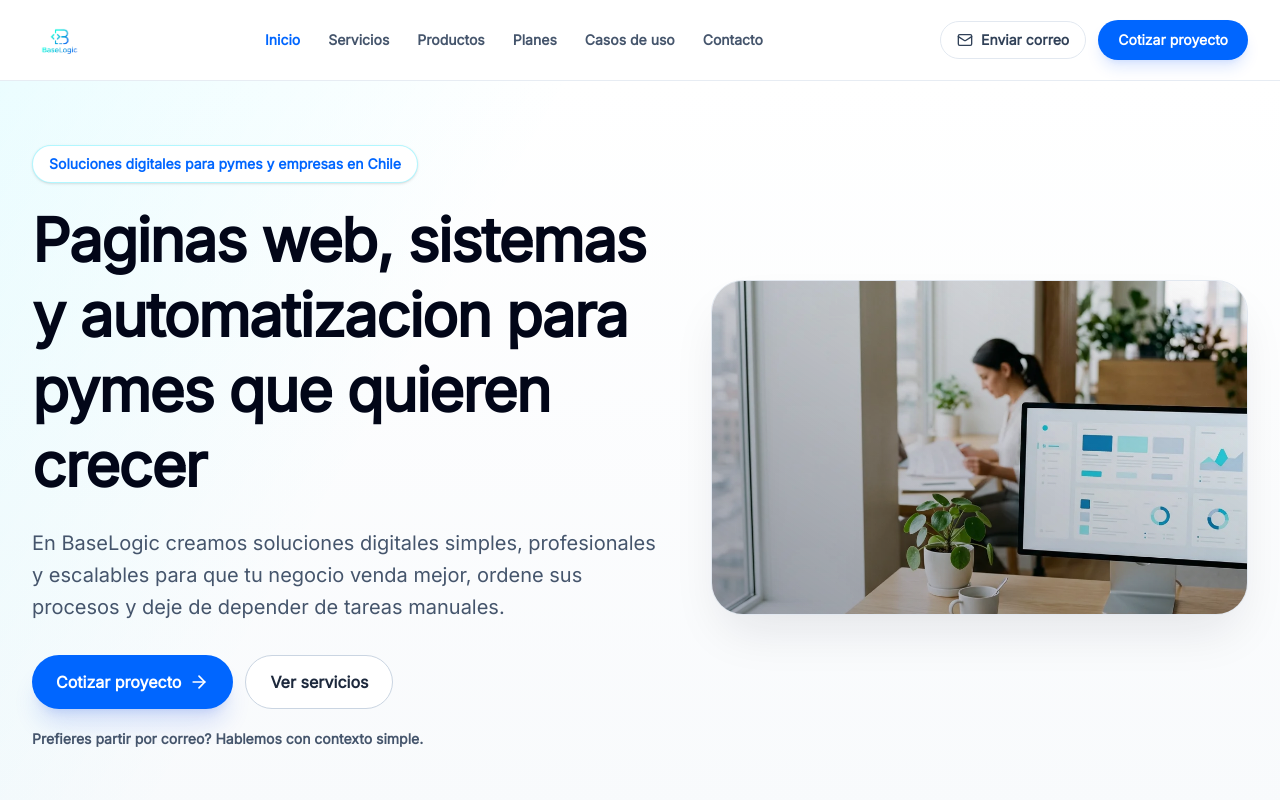
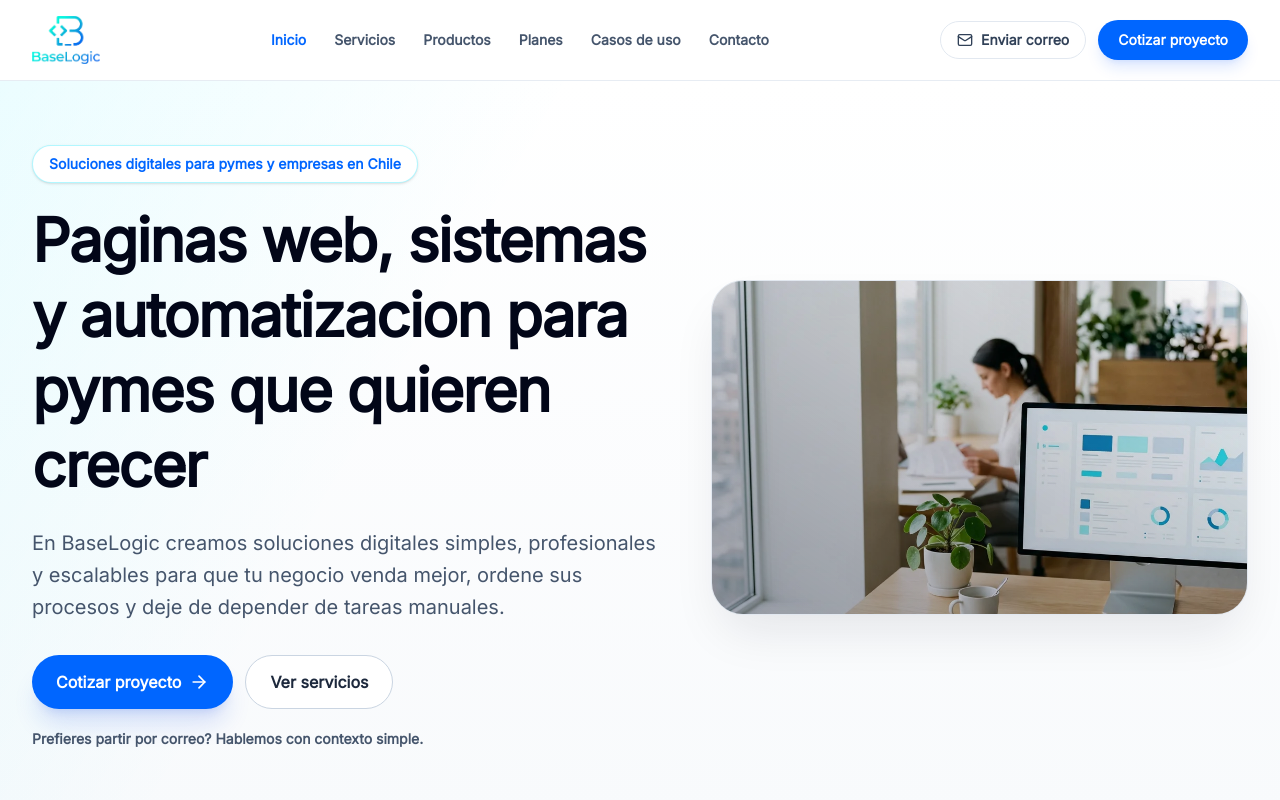
Before and after one commit to Sherydans12/baselogic, an Astro site: page / in a window 1280 px wide. Shown: the top 800 px of the page. Built offline with nearby package versions, Linux system fonts and the light colour scheme; Astro itself is replaced by a stand-in of ours.

Commit message:
fix(ui): recorta transparente y ajusta tamano de logo en header y footer

```diff
--- a/src/components/SiteFooter.astro
+++ b/src/components/SiteFooter.astro
@@ -13,7 +13,7 @@ const visibleServices = services.filter((item) => item.status === 'active');
   <div class="mx-auto max-w-7xl px-5 py-14 md:px-8">
     <div class="grid gap-10 lg:grid-cols-[1.4fr_2fr]">
       <div>
-        <img src="/BaseLogic%20Logo.png" alt="BaseLogic" class="mb-5 h-16 w-auto object-contain" />
+        <img src="/BaseLogic%20Logo%20Cropped.png" alt="BaseLogic" class="mb-5 h-13 md:h-15 w-auto object-contain" />
         <p class="max-w-md text-base leading-7 text-slate-300">
           {site.tagline} Trabajamos con pymes y empresas en Chile que necesitan vender mejor, ordenar procesos y recibir soporte claro.
         </p>
--- a/src/components/SiteHeader.astro
+++ b/src/components/SiteHeader.astro
@@ -15,7 +15,7 @@ const isActive = (href: string) => {
 <header class="sticky top-0 z-40 border-b border-slate-200/80 bg-white/90 backdrop-blur-xl">
   <div class="mx-auto flex h-20 max-w-7xl items-center justify-between px-5 md:px-8">
     <a href="/" class="flex items-center gap-3" aria-label="BaseLogic inicio">
-      <img src="/BaseLogic%20Logo.png" alt="BaseLogic" class="h-14 w-auto object-contain" />
+      <img src="/BaseLogic%20Logo%20Cropped.png" alt="BaseLogic" class="h-10 sm:h-11 md:h-12 w-auto object-contain" />
     </a>
 
     <nav class="hidden items-center gap-7 text-sm font-semibold text-slate-600 lg:flex" aria-label="Navegacion principal">
```
Also changed, not shown: public/BaseLogic Logo Cropped.png (added).
